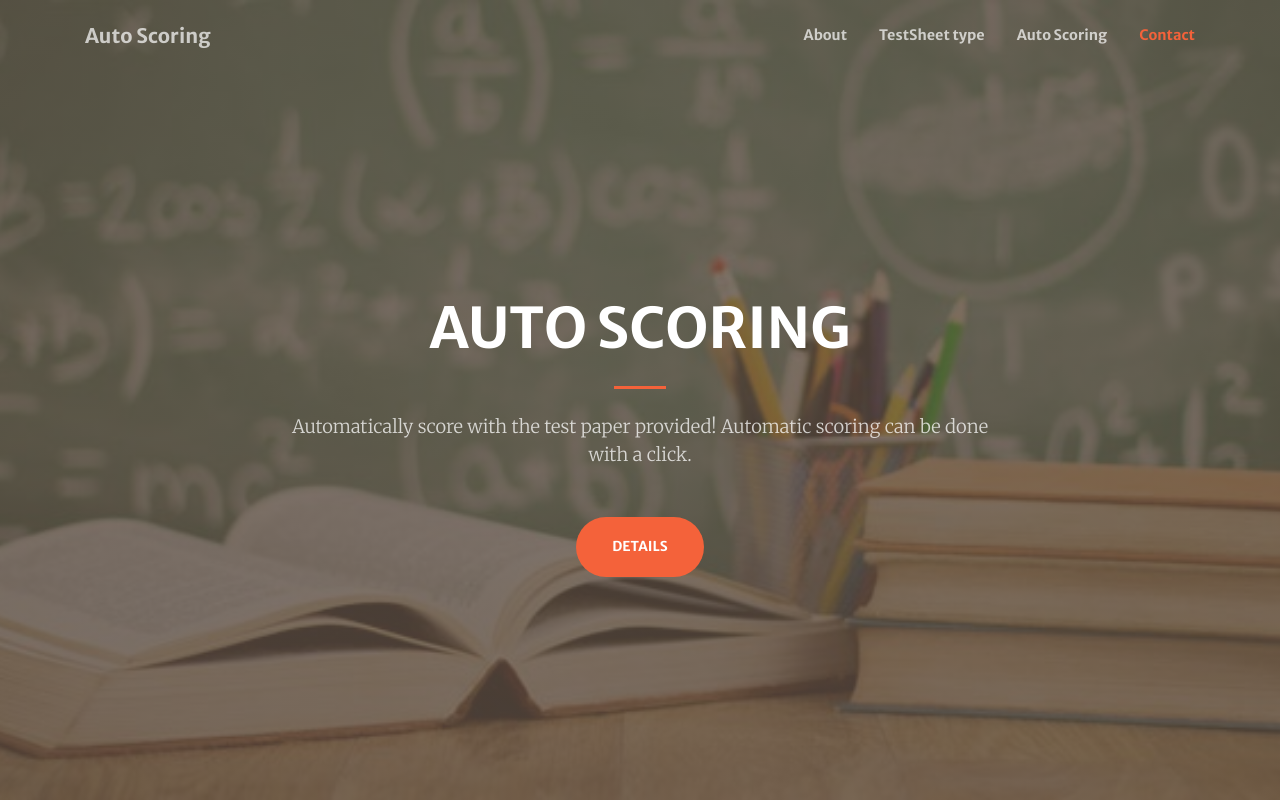
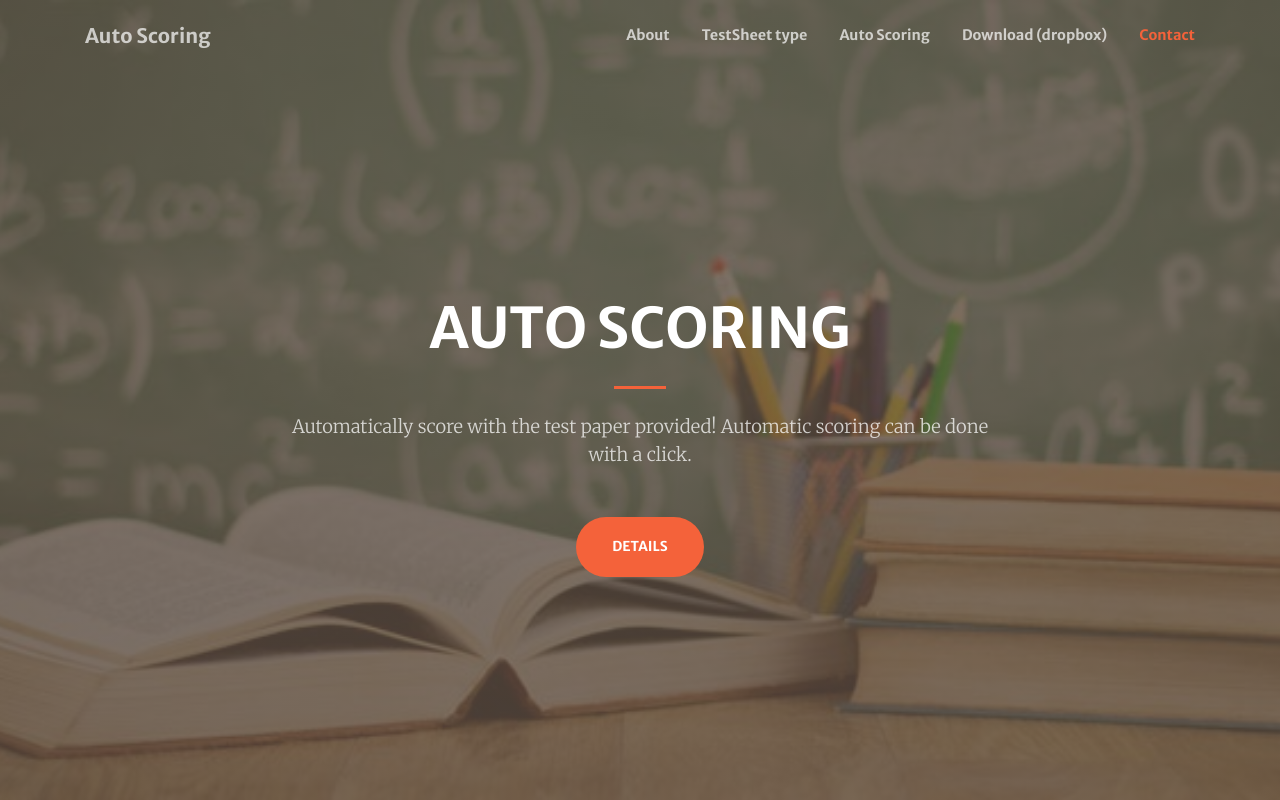
Before and after one commit to EunAhChoi/AutoScoring, a website with bundled scripts: page web/index.html in a window 1280 px wide. Shown: the top 800 px of the page. Built offline with nearby package versions, Linux system fonts and the light colour scheme.

Commit message:
add dropbox list

```diff
--- a/web/index.html
+++ b/web/index.html
@@ -45,7 +45,9 @@
           <li class="nav-item">
             <a class="nav-link js-scroll-trigger" href="#services">Auto Scoring</a>
           </li>
-
+          <li class="nav-item">
+            <a class="nav-link js-scroll-trigger" href="#Dropbox">Download (dropbox)</a>
+          </li>
           <li class="nav-item">
             <a class="nav-link js-scroll-trigger" href="#contact">Contact</a>
           </li>
```
